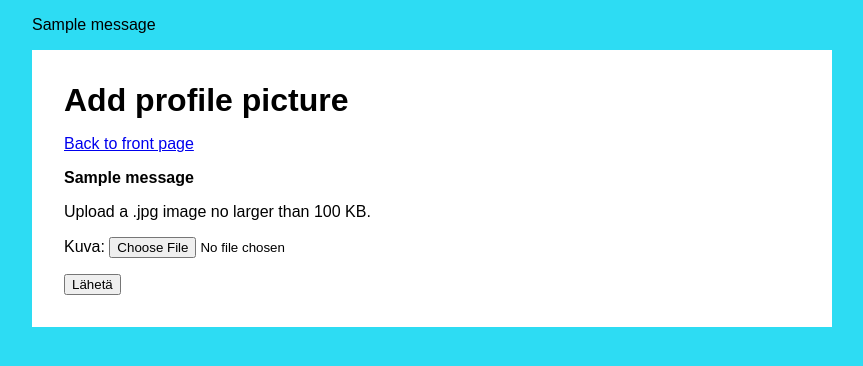
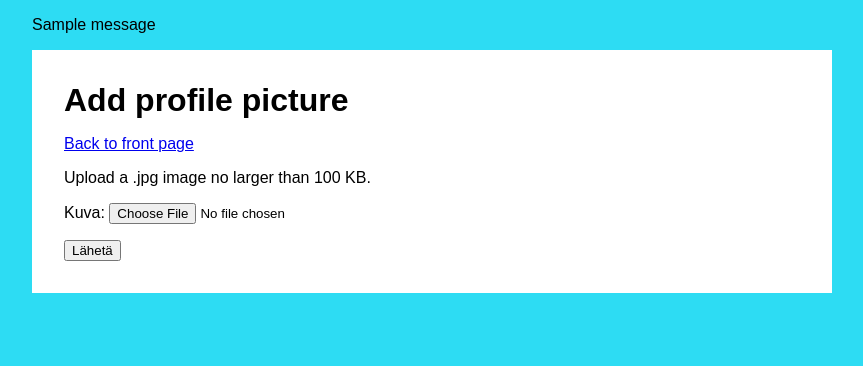
Before and after one commit to ericbui273/speaking-club, a Python web app: template templates/add_image.html in a window 1280 px wide. Shown: the part 135-501 px from the top of the page, without its empty margins (208-1071 px from the left). Run offline with Jinja, Linux system fonts and the light colour scheme; the template is opened without the code that fills it, so the values that code supplies are empty; one stand-in notice (Sample message) is shown.

Commit message:
Delete redundant line

```diff
--- a/templates/add_image.html
+++ b/templates/add_image.html
@@ -5,9 +5,6 @@
 {% block content %}
         <h1>Add profile picture</h1>
         <p><a href="/">Back to front page</a></p>
-        {% for message in get_flashed_messages() %}
-        <p><b>{{ message }}</b></p>
-        {% endfor %}
         <p>Upload a .jpg image no larger than 100 KB.</p>
         <form action="/add_image" method="POST" enctype="multipart/form-data">
             <p>
```
